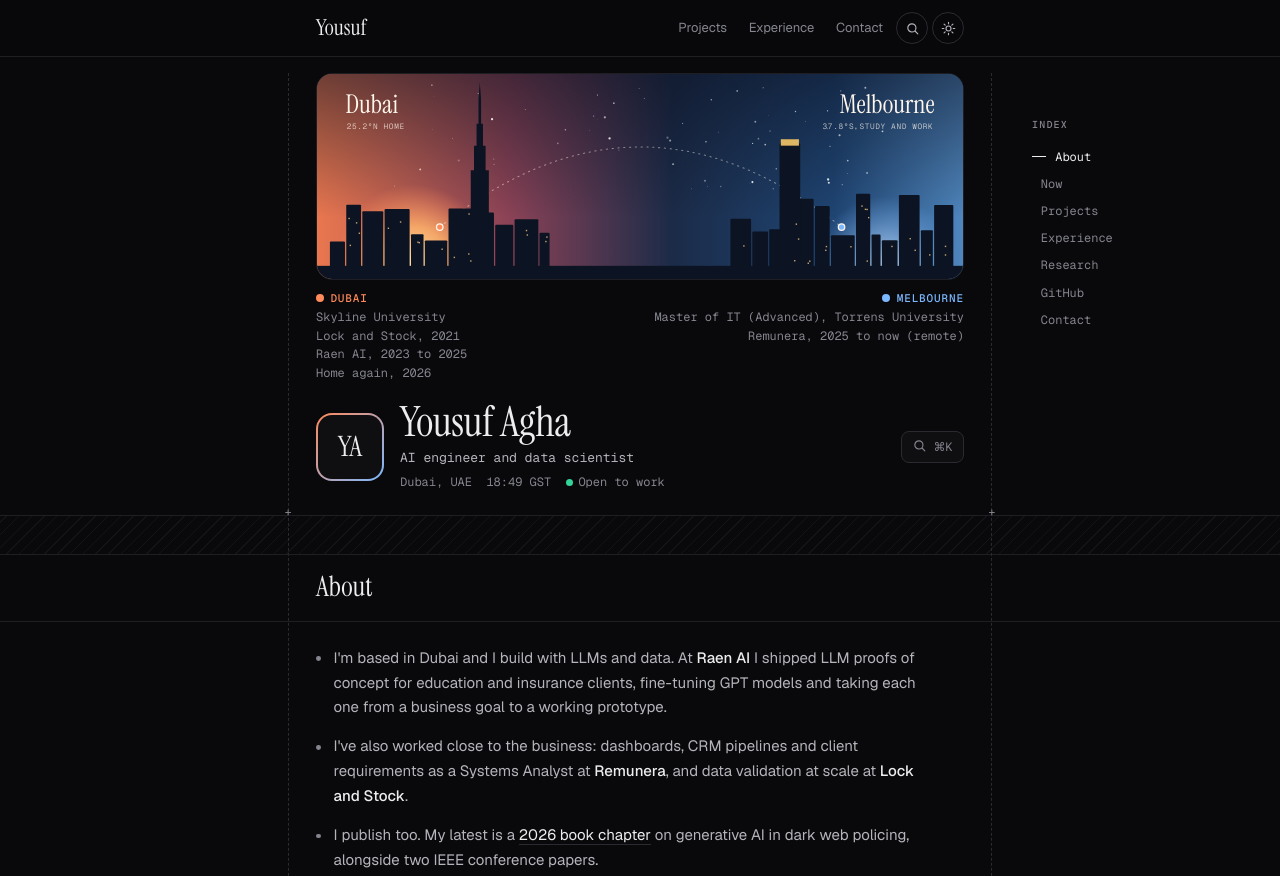
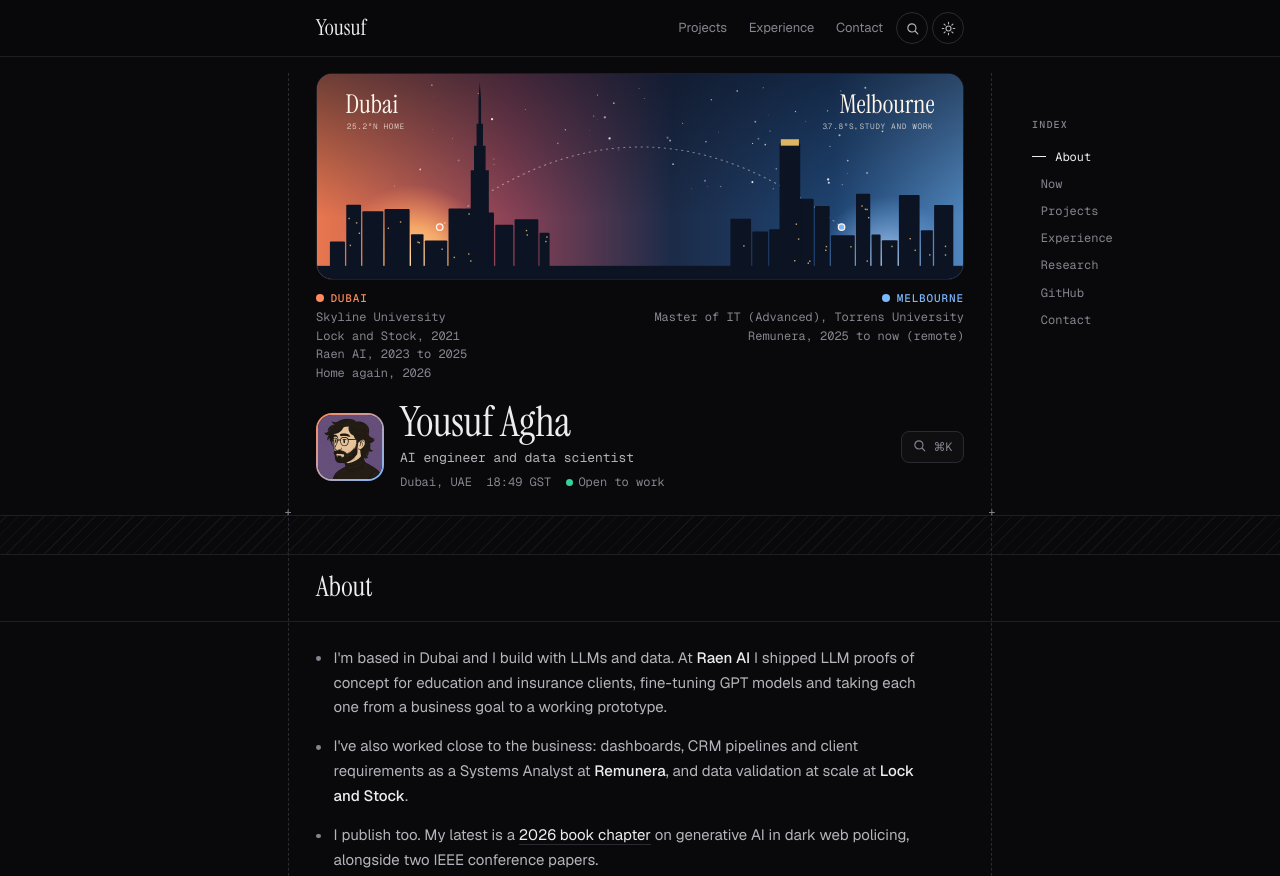
Before and after one commit to yousufagha/yousufagha.github.io, an Astro site: page / in a window 1280 px wide. Shown: the top 876 px of the page. Built offline with nearby package versions, Linux system fonts and the light colour scheme; Astro itself is replaced by a stand-in of ours.

Commit message:
Add avatar to the profile header and the share image
Uses the illustrated portrait from the X profile in place of the initials.

Co-Authored-By: Claude Opus 5.5 <noreply@anthropic.com>
Claude-Session: https://claude.ai/code/session_01TzxXXQwmow1gMxHTnfqAiy

```diff
--- a/src/data/profile.json
+++ b/src/data/profile.json
@@ -171,5 +171,6 @@
       "Master of IT (Advanced), Torrens University",
       "Remunera, 2025 to now (remote)"
     ]
-  }
+  },
+  "photo": "/avatar-256.jpg"
 }
--- a/src/pages/index.astro
+++ b/src/pages/index.astro
@@ -476,7 +476,7 @@ const lights = [...dxb, ...mel].flatMap((b) => Array.from({ length: Math.floor(b
       </div>
 
       <div class="profile">
-        <div class="avatar enter" style="--d:2" aria-hidden="true">{profile.photo ? <img src={profile.photo} alt="" /> : initials}</div>
+        <div class="avatar enter" style="--d:2" aria-hidden="true">{profile.photo ? <img src={profile.photo} alt="" width="68" height="68" /> : initials}</div>
         <div class="enter" style="--d:3">
           <h1>{profile.name}</h1>
           <p class="role">{profile.role}</p>
```
Also changed, not shown: public/avatar-256.jpg (added), public/avatar.jpg (added), public/og.png.
